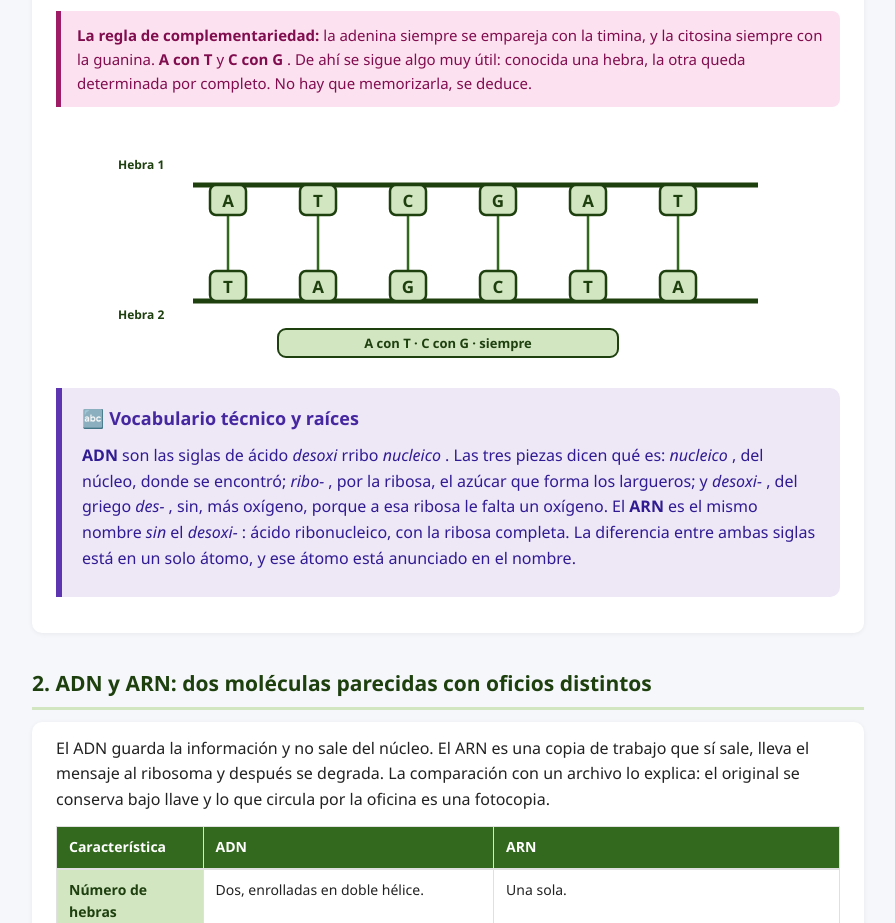
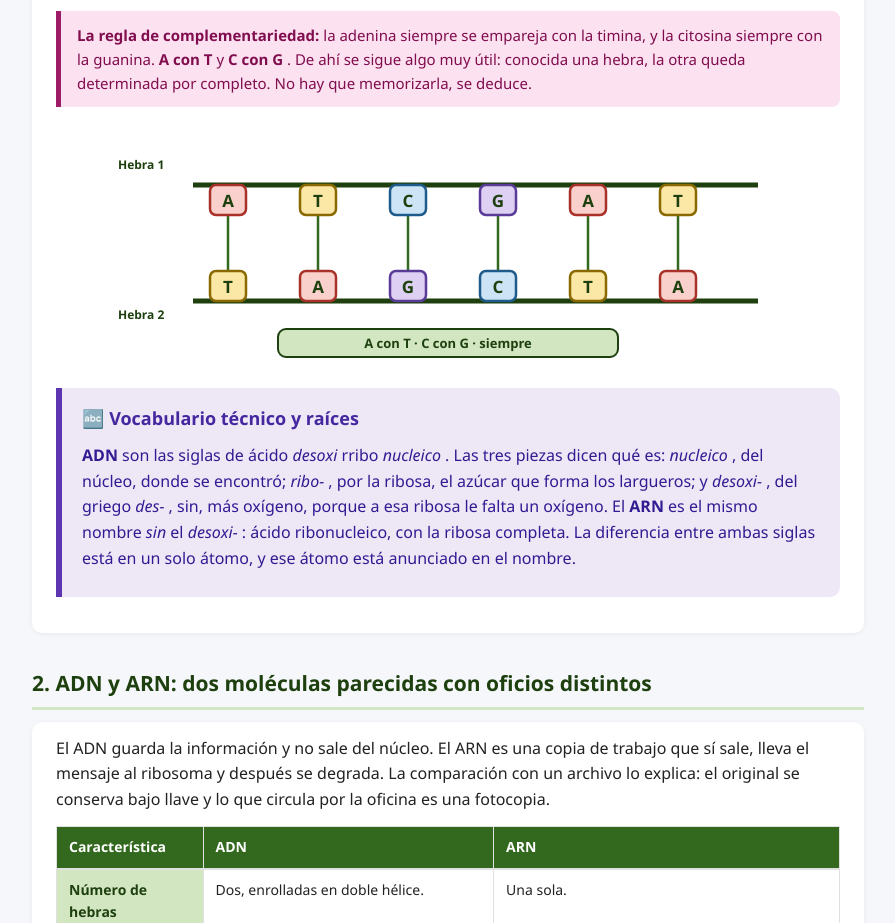
Before and after one commit to zhemaria/clases_ciencias, a plain HTML site: page leccion_4-1.html in a window 1280 px wide. Shown: the part 1586-2509 px from the top of the page, without its empty margins (192-1087 px from the left). Drawn offline with Linux system fonts and the light colour scheme.

Commit message:
Bases del ADN con un color distinto cada una (4.1); rótulos de los diagramas de la 5.2 y la 5.3 recolocados para que no se corten ni se encimen
Co-Authored-By: Claude Opus 5.5 <noreply@anthropic.com>
Claude-Session: https://claude.ai/code/session_01XPFv5hf8nuS3ZL2VhHbRyK

```diff
--- a/leccion_4-1.html
+++ b/leccion_4-1.html
@@ -730,7 +730,7 @@
             viewBox="0 0 700 240"
             xmlns="http://www.w3.org/2000/svg"
             role="img"
-            aria-label="Esquema de las dos hebras del ADN emparejadas. La hebra uno tiene la secuencia adenina, timina, citosina, guanina, adenina, timina. La hebra dos tiene la secuencia complementaria: timina, adenina, guanina, citosina, timina, adenina. Cada adenina se empareja siempre con una timina y cada citosina con una guanina.">
+            aria-label="Esquema de las dos hebras del ADN emparejadas. La hebra uno tiene la secuencia adenina, timina, citosina, guanina, adenina, timina. La hebra dos tiene la secuencia complementaria: timina, adenina, guanina, citosina, timina, adenina. Cada base tiene su propio color: adenina en rojo, timina en amarillo, citosina en azul y guanina en violeta. Cada adenina se empareja siempre con una timina y cada citosina con una guanina.">
             <text x="20" y="46" font-family="Segoe UI, sans-serif" font-size="12" font-weight="700" fill="#1e400f">Hebra 1</text>
             <text x="20" y="196" font-family="Segoe UI, sans-serif" font-size="12" font-weight="700" fill="#1e400f">Hebra 2</text>
 
@@ -746,19 +746,19 @@
               <line x1="580" y1="88" x2="580" y2="152" />
             </g>
 
-            <g fill="#d3e6c2" stroke="#1e400f" stroke-width="2.5">
-              <rect x="112" y="62" width="36" height="30" rx="6" />
-              <rect x="202" y="62" width="36" height="30" rx="6" />
-              <rect x="292" y="62" width="36" height="30" rx="6" />
-              <rect x="382" y="62" width="36" height="30" rx="6" />
-              <rect x="472" y="62" width="36" height="30" rx="6" />
-              <rect x="562" y="62" width="36" height="30" rx="6" />
-              <rect x="112" y="148" width="36" height="30" rx="6" />
-              <rect x="202" y="148" width="36" height="30" rx="6" />
-              <rect x="292" y="148" width="36" height="30" rx="6" />
-              <rect x="382" y="148" width="36" height="30" rx="6" />
-              <rect x="472" y="148" width="36" height="30" rx="6" />
-              <rect x="562" y="148" width="36" height="30" rx="6" />
+            <g stroke-width="2.5">
+              <rect x="112" y="62" width="36" height="30" rx="6" fill="#f9d0cb" stroke="#a8322a" />
+              <rect x="202" y="62" width="36" height="30" rx="6" fill="#fbe7a6" stroke="#8a6a00" />
+              <rect x="292" y="62" width="36" height="30" rx="6" fill="#cde4f7" stroke="#1f5b8a" />
+              <rect x="382" y="62" width="36" height="30" rx="6" fill="#ddd0f2" stroke="#5a3b98" />
+              <rect x="472" y="62" width="36" height="30" rx="6" fill="#f9d0cb" stroke="#a8322a" />
+              <rect x="562" y="62" width="36" height="30" rx="6" fill="#fbe7a6" stroke="#8a6a00" />
+              <rect x="112" y="148" width="36" height="30" rx="6" fill="#fbe7a6" stroke="#8a6a00" />
+              <rect x="202" y="148" width="36" height="30" rx="6" fill="#f9d0cb" stroke="#a8322a" />
+              <rect x="292" y="148" width="36" height="30" rx="6" fill="#ddd0f2" stroke="#5a3b98" />
+              <rect x="382" y="148" width="36" height="30" rx="6" fill="#cde4f7" stroke="#1f5b8a" />
+              <rect x="472" y="148" width="36" height="30" rx="6" fill="#fbe7a6" stroke="#8a6a00" />
+              <rect x="562" y="148" width="36" height="30" rx="6" fill="#f9d0cb" stroke="#a8322a" />
             </g>
 
             <g font-family="Segoe UI, sans-serif" font-size="17" font-weight="700" fill="#1e400f" text-anchor="middle">
```
Also changed, not shown: leccion_5-2.html (+3 -3 lines), leccion_5-3.html (+3 -3 lines).
